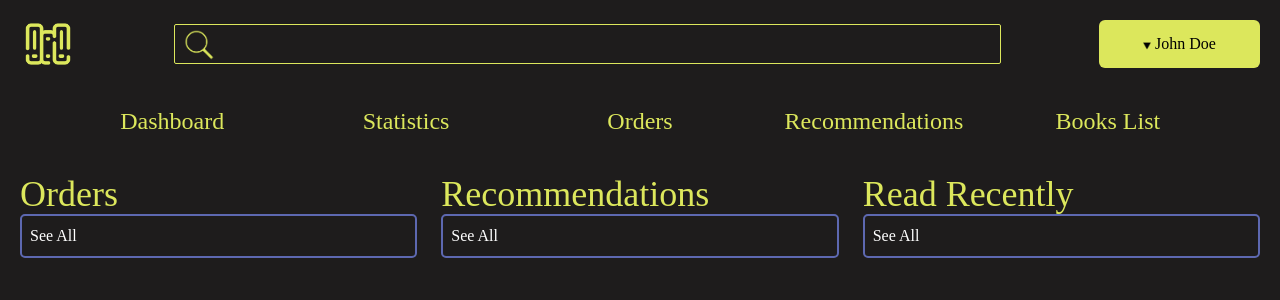
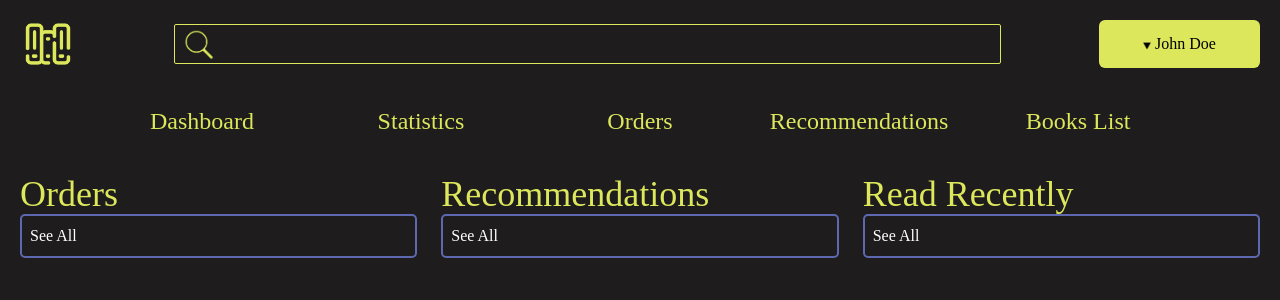
Before and after one commit to AymanHawk/Library-System, a Next.js app: page /user/dashboard/1 in a window 1280 px wide. Shown: the top 300 px of the page. Built offline with nearby package versions, Linux system fonts and the light colour scheme.

Commit message:
changed some margins

```diff
--- a/src/components/DashboardNavbar.jsx
+++ b/src/components/DashboardNavbar.jsx
@@ -2,7 +2,7 @@ import React from "react";
 
 export const DashboardNavbar = () => {
   return (
-    <div className="text-primary m-[3%] sm:text-2xl md:text-2xl lg:text-2xl xl:text-2xl justify-items-center grid gap-1 grid-cols-3 lg-grid-cols-5 xl:grid-cols-5 justify-items-center">
+    <div className="text-primary mt-[3%] mb-[3%] mr-[6%] ml-[6%] sm:text-2xl md:text-2xl lg:text-2xl xl:text-2xl justify-items-center grid gap-1 grid-cols-3 lg-grid-cols-5 xl:grid-cols-5 justify-items-center">
       <h2>Dashboard</h2>
       <h2>Statistics</h2>
       <h2>Orders</h2>
```
